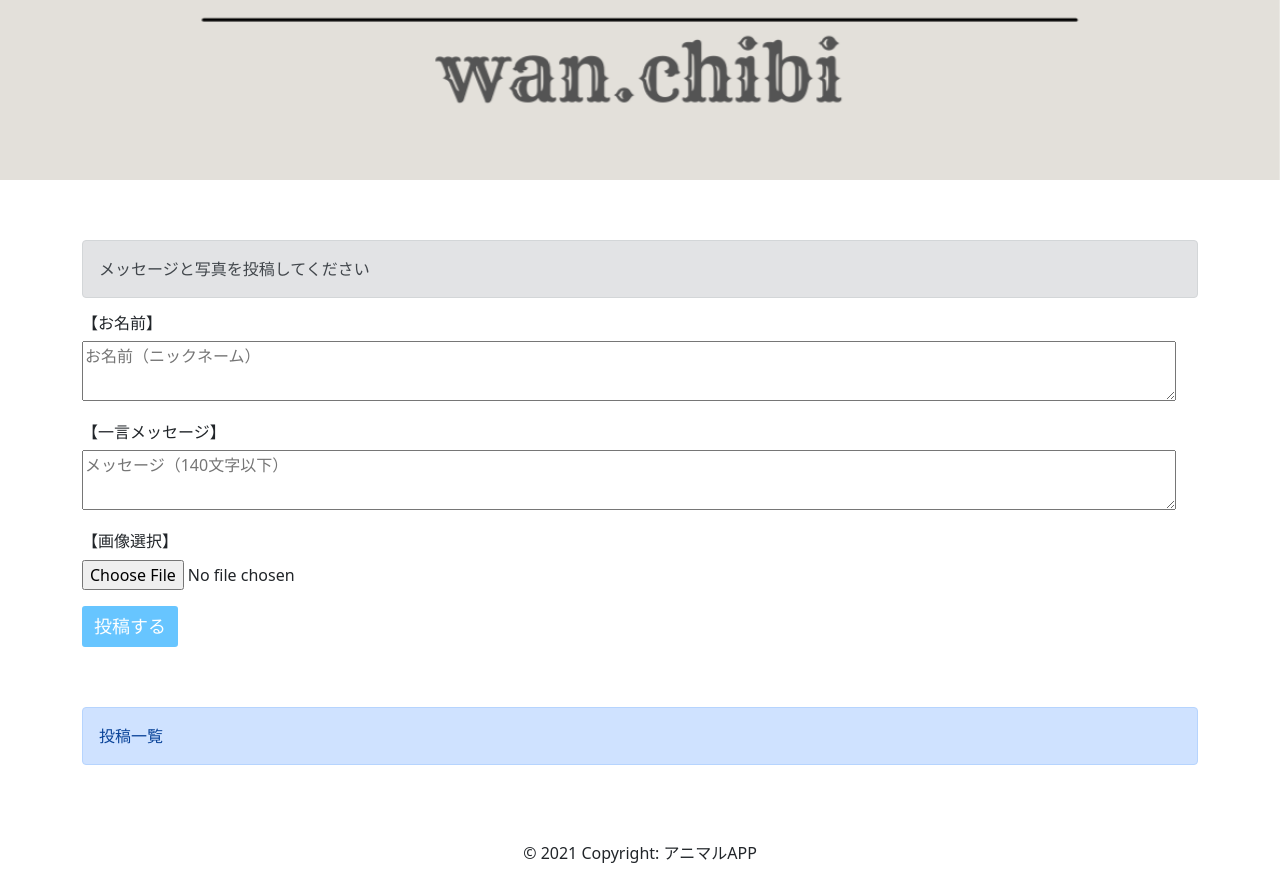
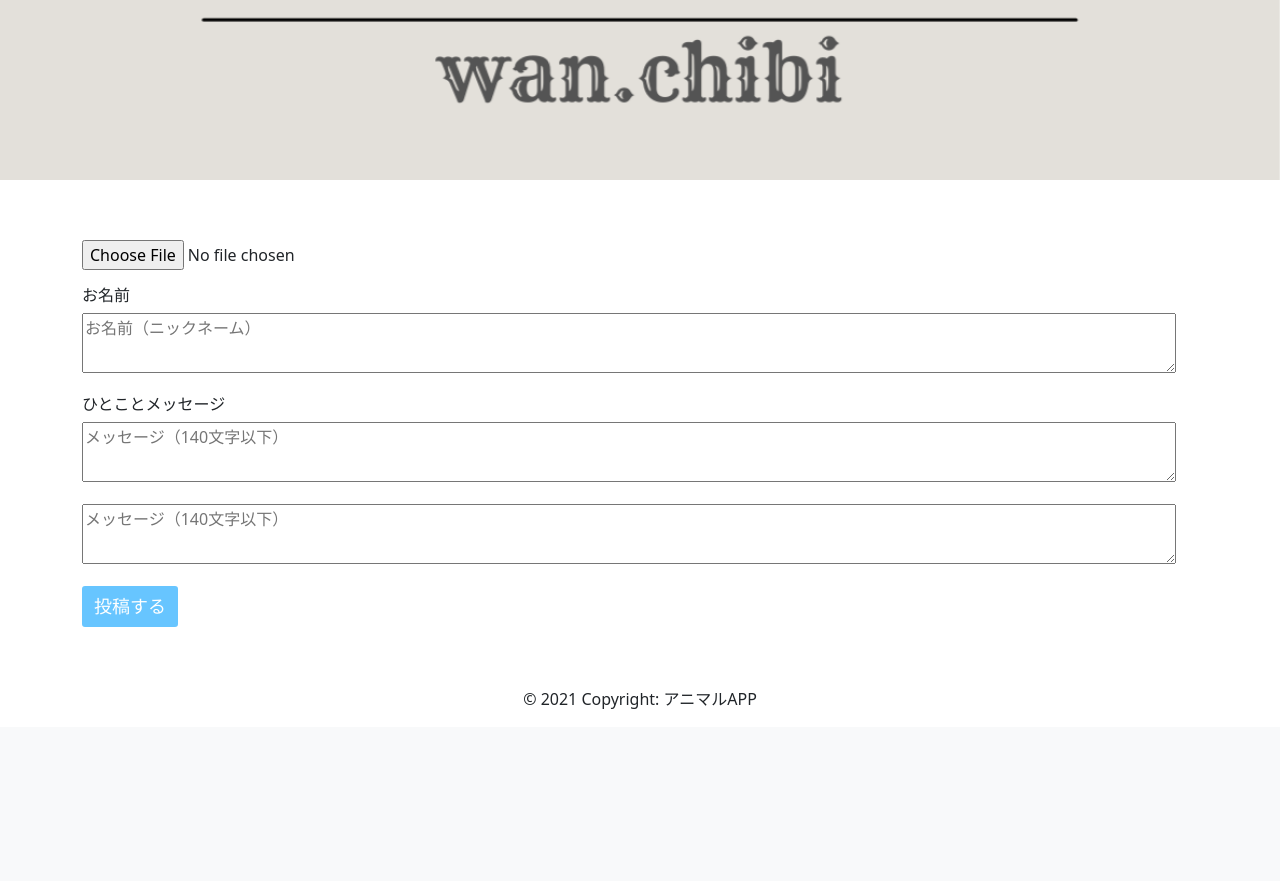
Before and after one commit to b7t4s/wan.chibi, a PHP site: page / in a window 1280 px wide. Shown: the part 601-1482 px from the top of the page. After the commit the page ends 1310 px from the top, so only its background shows below. Run offline with PHP 8.4, Linux system fonts and the light colour scheme; data that the repository does not hold is empty.

Commit message:
アプリ完成

```diff
--- a/index.php
+++ b/index.php
@@ -62,29 +62,30 @@ $files = getAllFile();
     </div>
 
     <!-- ■ 投稿エリア -->
+    <!-- TODO: uyload.php のコードを参考に画像とテキストの入力フォームを作成する -->
     <section class="section">
         <div class="container">
-            <div class="alert alert-secondary" role="alert" id="post-area">
-                メッセージと写真を投稿してください
-            </div>
             <form enctype="multipart/form-data" action="./file_upload.php" method="POST">
-                <!-- お名前 -->
                 <div class="mb-3">
-                    <h6>【お名前】</h6>
-                    <textarea name="name" placeholder="お名前（ニックネーム）" id="caption"></textarea>
-                </div>
-                <!-- 一言メッセージ -->
-                <div class="mb-3">
-                    <h6>【一言メッセージ】</h6>
-                    <textarea name="caption" placeholder="メッセージ（140文字以下）" id="caption"></textarea>
-                </div>
-                <!-- 画像 -->
-                <div class="mb-3">
-                    <h6>【画像選択】</h6>
+                    <!-- <label for="exampleFormControlInput1" class="form-label">名前</label>
+                    <input type="name" class="form-control" id="exampleFormControlInput1" placeholder="名前"> -->
                     <input type="hidden" name="MAX_FILE_SIZE" value="2097152" />
                     <input name="img" type="file" accept="image/*" />
                 </div>
+                <div class="mb-3">
+                    <h6>お名前</h6>
+                    <textarea name="caption" placeholder="お名前（ニックネーム）" id="caption"></textarea>
+                </div>
+                <div class="mb-3">
+                    <h6>ひとことメッセージ</h6>
+                    <textarea name="caption" placeholder="メッセージ（140文字以下）" id="caption"></textarea>
+                </div>
+                <div class="mb-3">
+                    <h6></h6>
+                    <textarea name="caption" placeholder="メッセージ（140文字以下）" id="caption"></textarea>
+                </div>
                 <button type="submit" class="btn btn-primary">投稿する</button>
+                <!-- <input type="submit" value="送信" class="btn" /> -->
             </form>
         </div>
     </section>
@@ -92,22 +93,29 @@ $files = getAllFile();
     <!-- ■ 投稿一覧エリア -->
     <section class="section">
         <div class="container">
-            <div class="alert alert-primary" role="alert" id="post-list">
-                投稿一覧
+            <!-- TODO: データベース取得した投稿件数でループ -->
+            <?php foreach ($files as $file): ?>
+
+            <!-- Media object -->
+            <div class="d-flex">
+                <!-- 投稿画像 -->
+                <!-- TODO: データベース取得した画像パスに修正 -->
+                <img src="<?php echo "{$file['file_path']}"; ?>" alt="John Doe" class="me-3 rounded-circle"
+                    style="width: 60px; height: 60px;" />
+                <!-- タイトル＆本文 -->
+                <div>
+                    <!-- <h5 class="fw-bold">
+                        ワンちゃんに癒やされた一日。。。（投稿タイトル）
+                        <small class="text-muted">2021-10-03</small>
+                    </h5> -->
+                    <h5>田中太郎</h5>
+                    <p>
+                        <?php echo h("{$file['caption']}"); ?>
+                    </p>
+                </div>
             </div>
-            <div class="row">
-                <?php foreach ($files as $file): ?>
-                <div class="col-3 mb-3">
-                    <div class="card">
-                        <img src="<?php echo "{$file['file_path']}"; ?>" class="card-img-top" alt="...">
-                        <div class="card-body">
-                            <p class="card-text"><?php echo h("{$file['caption']}"); ?></p>
-                        </div>
-                    </div>
-                    <span class="badge bg-secondary"><?php echo h("{$file['name']}"); ?></span>
-                </div>
-                <?php endforeach;?>
-            </div>
+
+            <?php endforeach;?>
         </div>
     </section>
 
```
Also changed, not shown: images/20211107031306bird-2295431_1280.jpg (added), images/20211107041706bird-2295431_1280.jpg (added).
